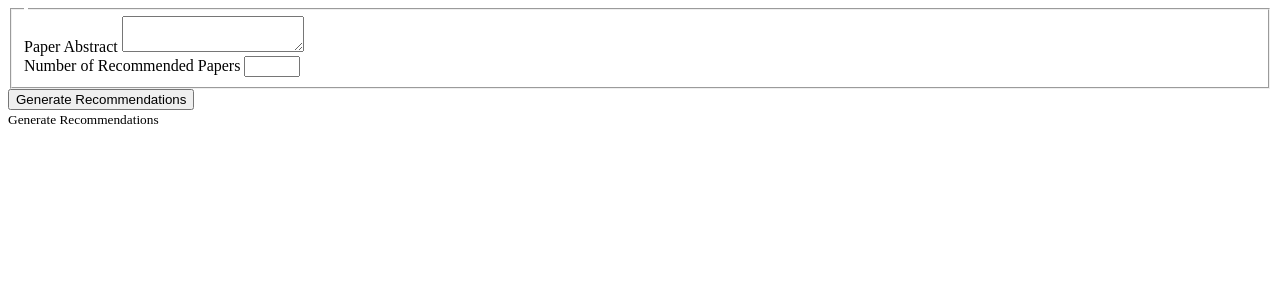
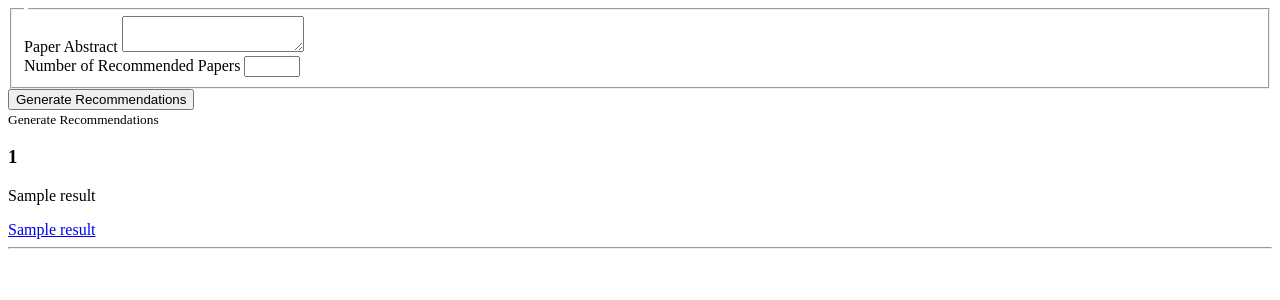
Before and after one commit to akulvohra/NaturalLanguageRecommendationsWebapp, a Flask app: template nlr_webapp/templates/home.html in a window 1280 px wide. Shown: the top 300 px of the page. Run offline with Flask 2, Linux system fonts and the light colour scheme; the template is opened without the code that fills it: values that come from a table or form of the project are taken from there, most other values are stand-ins (such as "Sample title", 1, 10 or a date in 2020); parts of the project's set-up code (start-up, migrations or seed data) failed here and were passed over.

Commit message:
Got results to show and added sample for debug mode
Next step is to do a .gitignore and edit design. Change to dropdown form.

```diff
--- a/nlr_webapp/templates/home.html
+++ b/nlr_webapp/templates/home.html
@@ -53,5 +53,16 @@
               Generate Recommendations
           </small>
       </div>
+
+      {% if results %}
+
+        {% for result in results %}
+          <h3>{{result[0]}}</h3>
+          <p>{{result[1]}}</p>
+          <a href="{{result[2]}}">{{result[2]}}</a>
+          <hr>
+        {% endfor %}
+
+      {% endif %}
   </body>
 </html>
```
Also changed, not shown: nlr_webapp/routes.py (+15 -7 lines).
